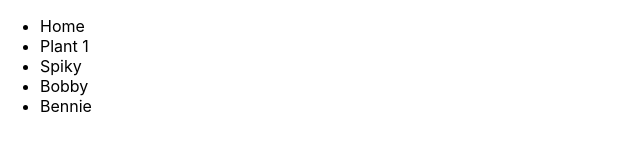
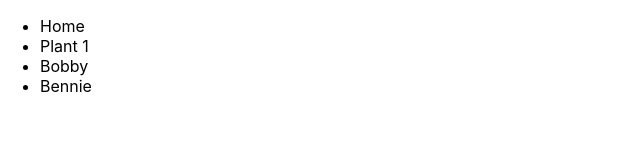
Before and after one commit to nolanknill/week-6-review, a React (Create React App) app: page / in a window 1280 px wide. Shown: the top 160 px of the page, without its empty margins (0-640 px from the left). Built offline with nearby package versions, Linux system fonts and the light colour scheme.

Commit message:
filters out the selected plant from the plant list

```diff
--- a/src/App.js
+++ b/src/App.js
@@ -1,7 +1,10 @@
 import plants from "./data/plants.json";
 import PlantList from "./components/PlantList/PlantList";
+import { useState } from "react";
 
 function App() {
+  const [selectedPlant, setSelectedPlant] = useState(plants[0]);
+
   const changeSelectedPlant = (id) => {
     // TODO: Remove the selected plant with this id from the list
     // TODO:  set the new selected plant to the plant with matching id
@@ -9,10 +12,15 @@ function App() {
     alert(id);
   }
 
+  // Create a new array without the selected plant
+  const filteredPlants = plants.filter((plant) => {
+    return plant.id !== selectedPlant.id;
+  })
+
   return (
     <PlantList
       changeSelectedPlant={changeSelectedPlant}
-      plants={plants}
+      plants={filteredPlants}
     />
   );
 }
--- a/src/data/plants.json
+++ b/src/data/plants.json
@@ -1,17 +1,17 @@
 [
     {
       "id": 1,
+      "name": "Spiky",
+      "type": "Cactus",
+      "water_frequency": 30,
+      "image_url": "https://images.pexels.com/photos/1903965/pexels-photo-1903965.jpeg?auto=compress&cs=tinysrgb&dpr=2&h=650&w=940"
+    },
+    {
+      "id": 2,
       "name": "Plant 1",
       "type": "Big Green One",
       "water_frequency": 7,
       "image_url": "https://images.pexels.com/photos/3644742/pexels-photo-3644742.jpeg?auto=compress&cs=tinysrgb&dpr=2&h=650&w=940"
-    },
-    {
-      "id": 2,
-      "name": "Spiky",
-      "type": "Cactus",
-      "water_frequency": 30,
-      "image_url": "https://images.pexels.com/photos/1903965/pexels-photo-1903965.jpeg?auto=compress&cs=tinysrgb&dpr=2&h=650&w=940"
     },
     {
       "id": 3,
```
